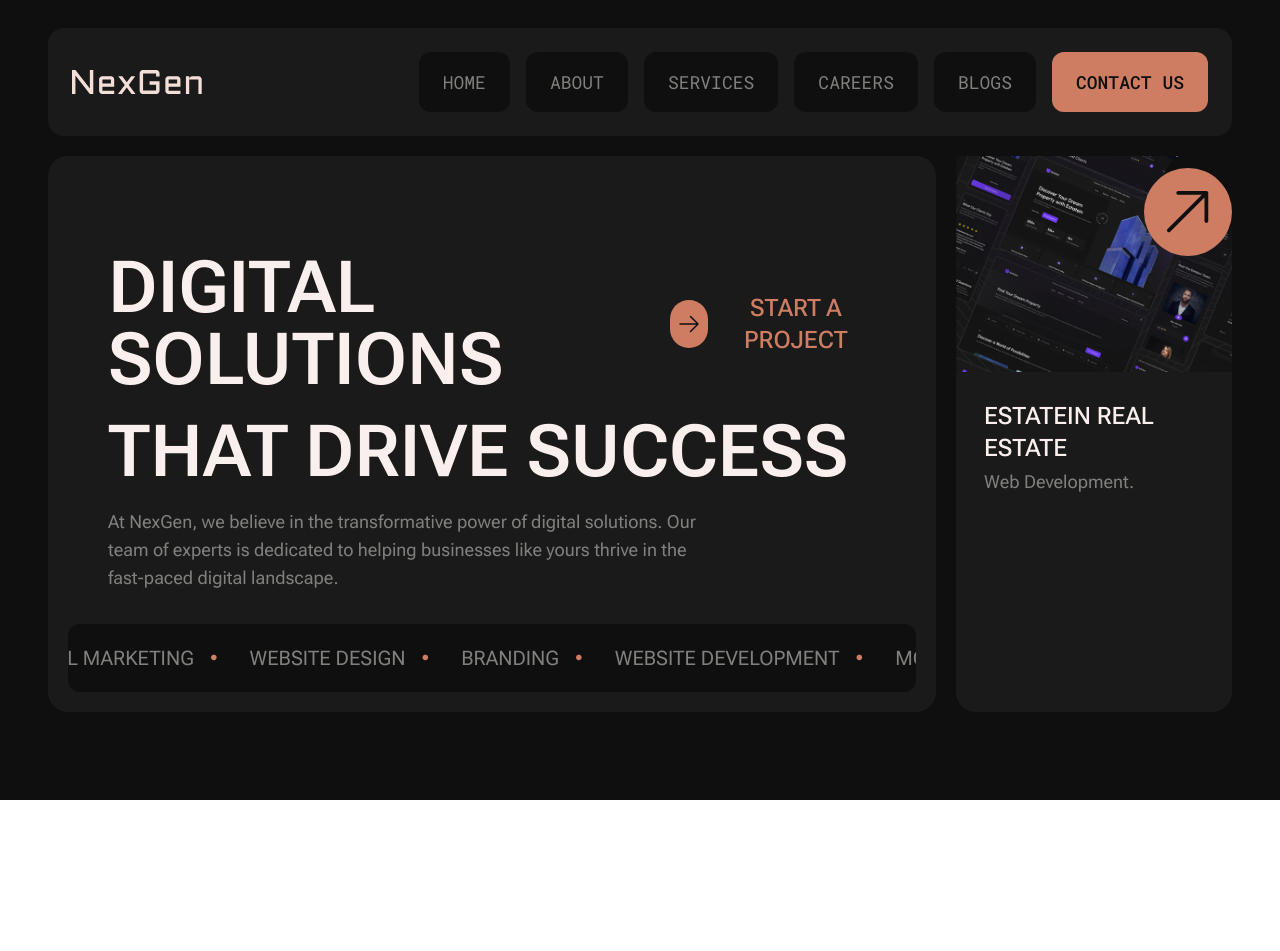
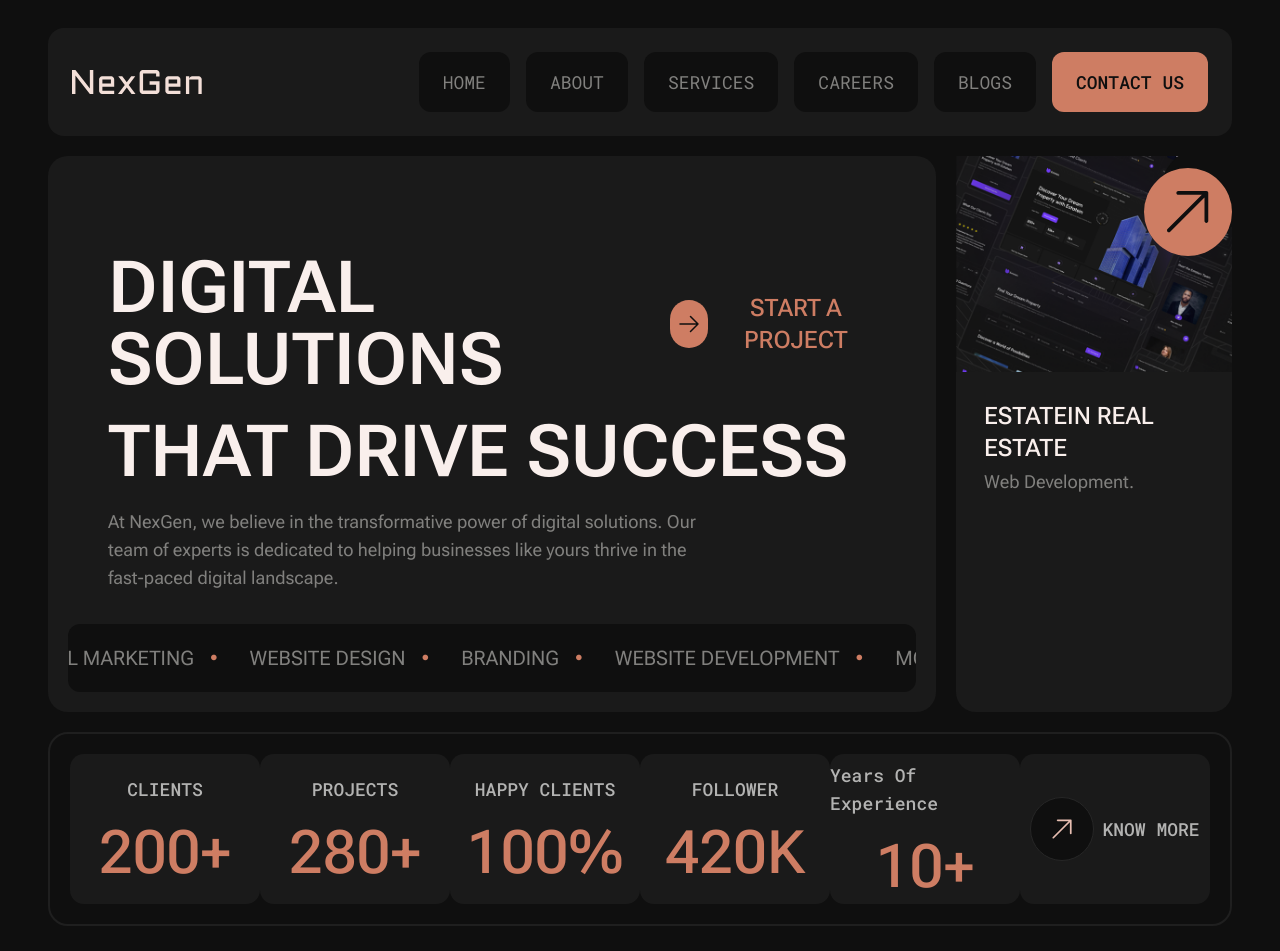
Before and after one commit to Bdmnss/rowix, a React (Vite) app: page / in a window 1280 px wide. Shown: the top 951 px of the page. Before the commit the page ends 800 px from the top, so only its background shows below. Built offline with nearby package versions, Linux system fonts and the light colour scheme.

Commit message:
Add stats section

```diff
--- a/src/App.tsx
+++ b/src/App.tsx
@@ -5,7 +5,7 @@ function App() {
   return (
     <div className="min-h-screen bg-primary px-12 py-7">
       <Header />
-      <main>
+      <main className="flex flex-col gap-28">
         <HeroSection />
       </main>
     </div>
--- a/src/components/HeroSection.tsx
+++ b/src/components/HeroSection.tsx
@@ -1,8 +1,37 @@
 import ServicesSlider from "./ServicesSlider";
 import Icon from "../icons/Icon";
+import StatsSection from "./StatsSection";
+
+const statsData = [
+  {
+    title: "CLIENTS",
+    data: "200+",
+  },
+  {
+    title: "PROJECTS",
+    data: "280+",
+  },
+  {
+    title: "HAPPY CLIENTS",
+    data: "100%",
+  },
+  {
+    title: "FOLLOWER",
+    data: "420K",
+  },
+  {
+    title: "Years Of Experience",
+    data: "10+",
+  },
+  {
+    icon: <Icon type="BigUpArrowIcon" />,
+    title: "KNOW MORE",
+  },
+];
 
 function HeroSection() {
   return (
+    <div className="flex flex-col gap-5">
       <div className="mt-5 flex gap-5">
         <div className="w-3/4 rounded-[20px] bg-secondary px-5 pb-5 pt-24">
           <div className="flex flex-col gap-5 px-10">
@@ -47,6 +76,8 @@ function HeroSection() {
           </div>
         </div>
       </div>
+      <StatsSection items={statsData} />
+    </div>
   );
 }
 
--- /dev/null
+++ b/src/components/StatsSection.tsx
@@ -0,0 +1,39 @@
+interface StatItem {
+  title: string;
+  data?: string;
+  icon?: React.ReactNode;
+}
+
+interface StatsSectionProps {
+  items: StatItem[];
+  className?: string;
+}
+
+function StatsSection({ items, className = "" }: StatsSectionProps) {
+  return (
+    <div
+      className={`border-borderColor flex items-center justify-between rounded-[20px] border-2 p-5 ${className}`}
+    >
+      {items.map((item, index) => (
+        <div
+          key={index}
+          className={`flex h-[150px] w-[280px] items-center justify-center rounded-[14px] bg-secondary ${item.title === "KNOW MORE" ? "gap-2 text-xl" : "flex-col gap-5 text-lg"}`}
+        >
+          {item.icon && (
+            <div className="border-buttonBorderColor flex size-16 items-center justify-center rounded-full border bg-primary">
+              {item.icon}
+            </div>
+          )}
+          <p className="text-textGray font-mono text-lg font-medium">
+            {item.title}
+          </p>
+          {item.data && (
+            <p className="text-6xl font-medium text-orange">{item.data}</p>
+          )}
+        </div>
+      ))}
+    </div>
+  );
+}
+
+export default StatsSection;
--- /dev/null
+++ b/src/icons/BigUpArrowIcon.tsx
@@ -0,0 +1,23 @@
+import type { IconProps } from "./iconTypes";
+
+const BigUpArrowIcon = ({ className }: IconProps) => {
+  return (
+    <svg
+      xmlns="http://www.w3.org/2000/svg"
+      width="28"
+      height="28"
+      viewBox="0 0 28 28"
+      fill="none"
+      className={className}
+    >
+      <path
+        fillRule="evenodd"
+        clipRule="evenodd"
+        d="M9.625 4.375L22.75 4.375C22.9821 4.375 23.2046 4.46719 23.3687 4.63128C23.5328 4.79538 23.625 5.01794 23.625 5.25V18.375C23.625 18.8582 23.2332 19.25 22.75 19.25C22.2668 19.25 21.875 18.8582 21.875 18.375V7.36244L5.86872 23.3687C5.52701 23.7104 4.97299 23.7104 4.63128 23.3687C4.28957 23.027 4.28957 22.473 4.63128 22.1313L20.6376 6.125L9.625 6.125C9.14175 6.125 8.75 5.73325 8.75 5.25C8.75 4.76675 9.14175 4.375 9.625 4.375Z"
+        fill="#E7BEB1"
+      />
+    </svg>
+  );
+};
+
+export default BigUpArrowIcon;
--- a/src/icons/Icon.tsx
+++ b/src/icons/Icon.tsx
@@ -1,12 +1,13 @@
 import type { IconProps } from "./iconTypes";
 import RightArrowIcon from "./RightArrowIcon";
 import UpArrowIcon from "./UpArrowIcon";
-
-export type IconType = "RightArrowIcon" | "UpArrowIcon";
+import BigUpArrowIcon from "./BigUpArrowIcon";
+export type IconType = "RightArrowIcon" | "UpArrowIcon" | "BigUpArrowIcon";
 
 const iconMap = {
   RightArrowIcon,
   UpArrowIcon,
+  BigUpArrowIcon,
 };
 
 interface GeneralIconProps extends IconProps {
--- a/tailwind.config.js
+++ b/tailwind.config.js
@@ -7,9 +7,12 @@ export default {
         primary: "#0F0F0F",
         secondary: "#1A1A1A",
         gray: "#81807E",
+        textGray: "#B3B3B2",
         orangeLight: "#E7BEB1",
         orange: "#CE7D63",
         orangeText: "#F9EFEC",
+        borderColor: "#1F1F1F",
+        buttonBorderColor: "#262626",
       },
       fontFamily: {
         sans: ["Roboto Flex", "sans-serif"],
```
Lines whose indentation alone changed are shown as unchanged.
